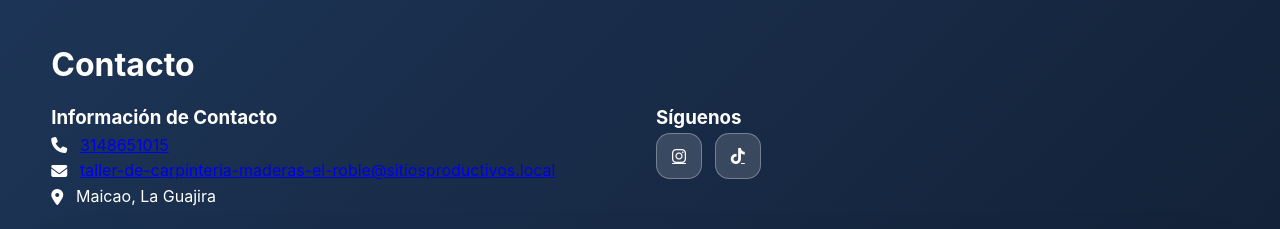
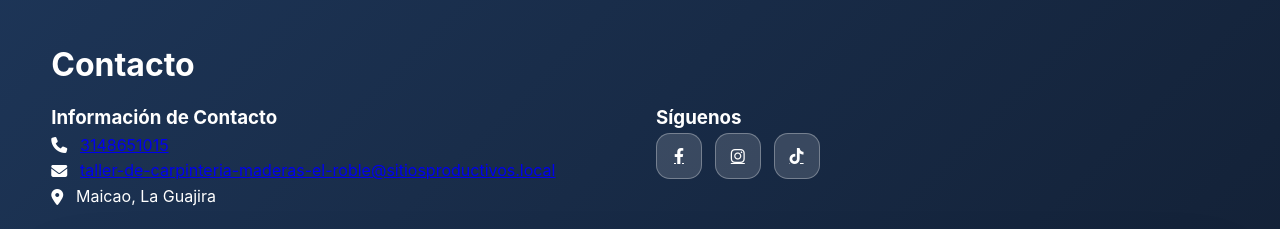
Before and after one commit to ReconvencionLaboralGuajira/taller-de-carpinteria-maderas-el-roble-67, a plain HTML site: page index.html in a window 1280 px wide. Shown: the part 3820-4049 px from the top of the page. Drawn offline with Linux system fonts and the light colour scheme; no server answers.

Commit message:
Publish site

```diff
--- a/index.html
+++ b/index.html
@@ -243,6 +243,10 @@
                     <h3>Síguenos</h3>
                     <div class="social-links">
 
+                        <a href="https://www.facebook.com/profile.php?id=61584828373957" target="_blank" rel="noopener" class="social-link">
+                            <i class="fab fa-facebook-f"></i>
+                        </a>
+
 
                         <a href="https://www.instagram.com/carpinteria_maderaselroble/" target="_blank" rel="noopener" class="social-link">
                             <i class="fab fa-instagram"></i>
```
